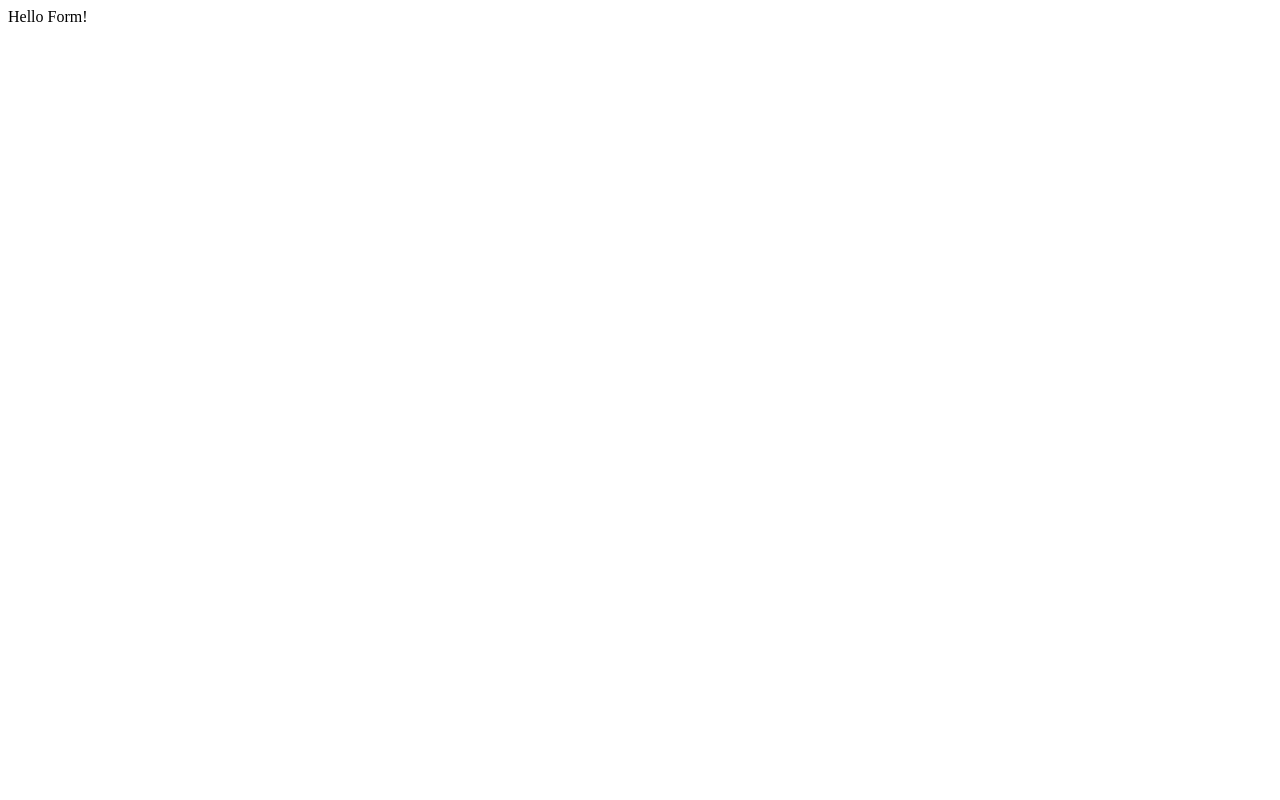
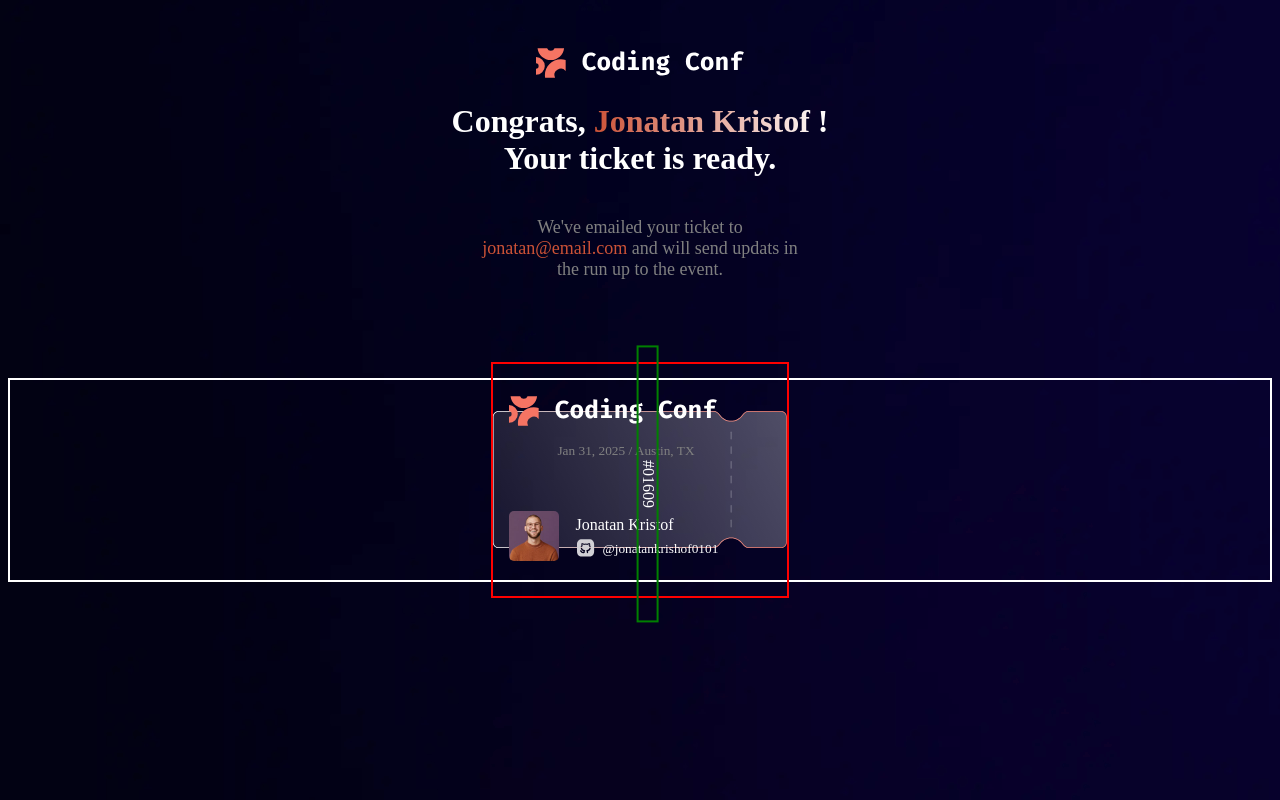
Before and after one commit to jahirulalam42/conference-ticket-generator, a plain HTML site: page pages/output.html in a window 1280 px wide. Drawn offline with Linux system fonts and the light colour scheme.

Commit message:
adding ticket styles

```diff
--- /dev/null
+++ b/pages/output.css
@@ -0,0 +1,96 @@
+body {
+  background-image: url("/assets/images/background-desktop.png");
+  color: white;
+}
+
+.heading {
+  width: full;
+  display: flex;
+  justify-content: center;
+  align-items: center;
+  text-align: center;
+  flex-direction: column;
+  margin-top: 3rem;
+}
+
+.name {
+  background-image: linear-gradient(to left, white, rgba(255, 102, 61, 0.8));
+  background-clip: text;
+  color: transparent;
+}
+
+.para {
+  color: grey;
+  font-size: large;
+}
+
+.email {
+  color: rgba(255, 102, 61, 0.8);
+}
+
+.ticket {
+  width: full;
+  height: 200px;
+  margin-top: 5rem;
+  display: flex;
+  justify-content: center;
+  align-items: center;
+  border: 2px solid white;
+}
+
+.generate {
+  width: 22%;
+  height: 100%;
+  padding-left: 1rem;
+  padding-top: 2rem;
+  background-image: url("/assets/images/pattern-ticket.svg");
+  background-repeat: no-repeat;
+  background-position: center;
+  background-size: contain;
+  border: 2px solid red;
+}
+
+.date-location {
+  font-size: smaller;
+  padding-left: 3rem;
+  color: grey;
+}
+
+.avatar {
+  width: 50px;
+  height: 50px;
+  border-radius: 10%;
+}
+
+.info {
+  display: flex;
+  flex-direction: row;
+  gap: 1rem;
+  padding-top: 1rem;
+}
+
+.info-info {
+  display: flex;
+  flex-direction: column;
+  align-items: baseline;
+  row-gap: 2px;
+  padding-top: 5px;
+}
+
+.info-email {
+  font-size: smaller;
+  display: flex;
+  align-items: center;
+  flex-direction: row;
+  gap: 5px;
+}
+
+.token {
+  display: flex;
+  height: full;
+  width: full;
+  justify-content: center;
+  align-items: center;
+  rotate: 90deg;
+  border: 2px solid green;
+}
--- a/pages/output.html
+++ b/pages/output.html
@@ -1,11 +1,44 @@
 <!DOCTYPE html>
 <html lang="en">
+
 <head>
   <meta charset="UTF-8" />
   <meta name="viewport" content="width=device-width, initial-scale=1.0" />
   <title>Document</title>
+  <link rel="stylesheet" href="output.css">
 </head>
+
 <body>
-    Hello Form!
+  <div>
+    <div class="heading">
+      <div class="logo">
+        <img src="../assets/images/logo.svg" />
+      </div>
+
+      <h1 class="header">Congrats, <span class="name">Jonatan Kristof !</span> <br /> Your ticket is ready.</h1>
+      <p class="para">We've emailed your ticket to <br> <span class="email">jonatan@email.com</span> and will send
+        updats in <br> the run up to the
+        event.</p>
+    </div>
+
+    <div class="ticket">
+      <div class="generate">
+        <img src="../assets/images/logo.svg" />
+        <p class="date-location">Jan 31, 2025 / Austin, TX</p>
+
+        <div class="token">#01609</div>
+
+        <div class="info">
+          <img src="../assets/images/avatar.jpg" alt="Avatar" class="avatar">
+          <div class="info-info">
+            <span class="info-name">Jonatan Kristof</span>
+            <span class="info-email"><span><img
+                  src="../assets/images/icon-github.svg" /></span>@jonatankrishof0101</span>
+          </div>
+        </div>
+      </div>
+    </div>
+  </div>
 </body>
+
 </html>
```
Also changed, not shown: assets/images/avatar.jpg (added), assets/images/icon-github.svg (added), assets/images/pattern-ticket.svg (added). Lines whose indentation alone changed are shown as unchanged.
